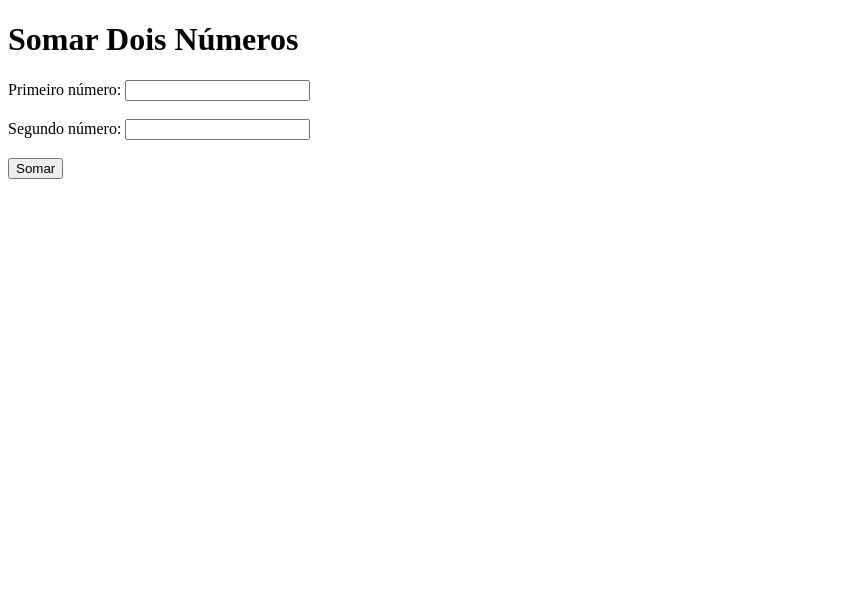
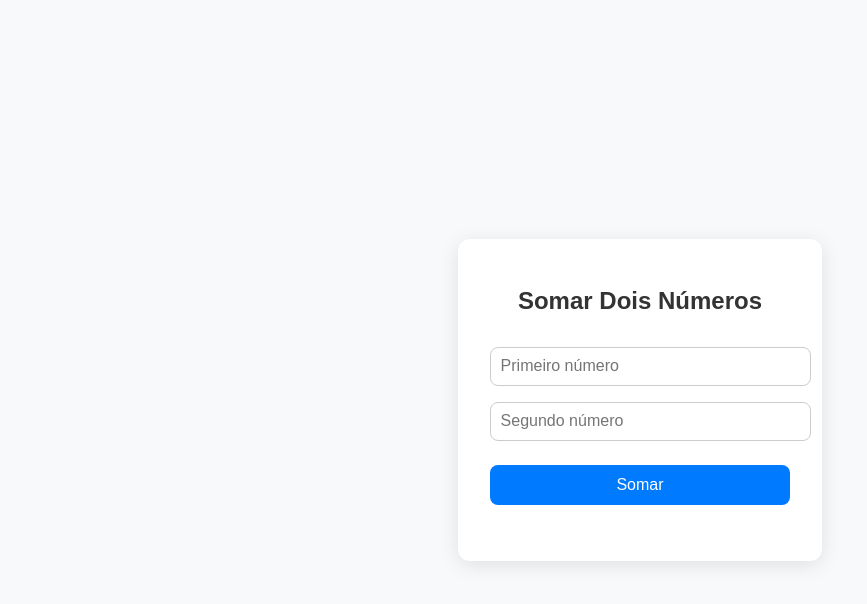
Before and after one commit to pedrosbc/pedro_test_site, a plain HTML site: page index.html in a window 1280 px wide. Shown: the whole page, without its empty margins (0-867 px from the left). Drawn offline with Linux system fonts and the light colour scheme.

Commit message:
Add files via upload

```diff
--- a/index.html
+++ b/index.html
@@ -3,26 +3,81 @@
 <head>
   <meta charset="UTF-8">
   <title>Somador de Números</title>
+  <style>
+    body {
+      font-family: Arial, sans-serif;
+      background-color: #f8f9fa;
+      display: flex;
+      justify-content: center;
+      align-items: center;
+      height: 100vh;
+      margin: 0;
+    }
+
+    .container {
+      background: white;
+      padding: 2rem;
+      border-radius: 12px;
+      box-shadow: 0 4px 20px rgba(0, 0, 0, 0.1);
+      text-align: center;
+      width: 300px;
+    }
+
+    h1 {
+      margin-bottom: 1.5rem;
+      font-size: 1.5rem;
+      color: #333;
+    }
+
+    input {
+      width: 100%;
+      padding: 0.6rem;
+      margin: 0.5rem 0;
+      border: 1px solid #ccc;
+      border-radius: 8px;
+      font-size: 1rem;
+    }
+
+    button {
+      width: 100%;
+      padding: 0.7rem;
+      margin-top: 1rem;
+      background-color: #007bff;
+      border: none;
+      color: white;
+      font-size: 1rem;
+      border-radius: 8px;
+      cursor: pointer;
+      transition: background-color 0.2s;
+    }
+
+    button:hover {
+      background-color: #0056b3;
+    }
+
+    #resultado {
+      margin-top: 1.5rem;
+      font-size: 1.2rem;
+      font-weight: bold;
+      color: #007bff;
+    }
+  </style>
 </head>
 <body>
-  <h1>Somar Dois Números</h1>
-
-  <label>Primeiro número: </label>
-  <input type="number" id="num1"><br><br>
-
-  <label>Segundo número: </label>
-  <input type="number" id="num2"><br><br>
-
-  <button onclick="somar()">Somar</button>
-
-  <h2 id="resultado"></h2>
+  <div class="container">
+    <h1>Somar Dois Números</h1>
+    <input type="number" id="num1" placeholder="Primeiro número">
+    <input type="number" id="num2" placeholder="Segundo número">
+    <button onclick="somar()">Somar</button>
+    <div id="resultado"></div>
+  </div>
 
   <script>
     function somar() {
       const n1 = parseFloat(document.getElementById("num1").value) || 0;
       const n2 = parseFloat(document.getElementById("num2").value) || 0;
       const soma = n1 + n2;
-      document.getElementById("resultado").innerText = "Resultado: " + soma;
+      document.getElementById("resultado").innerText = `Resultado: ${soma}`;
     }
   </script>
 </body>
```
